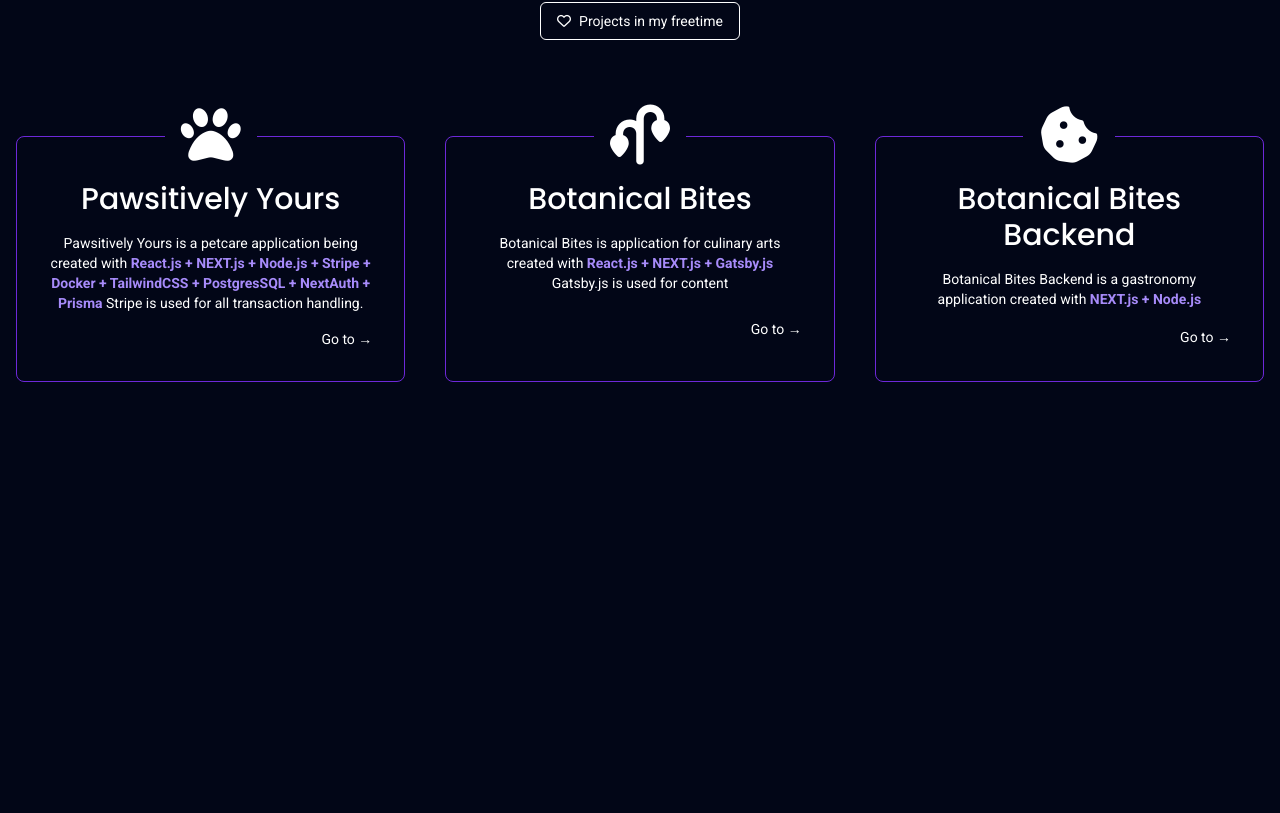
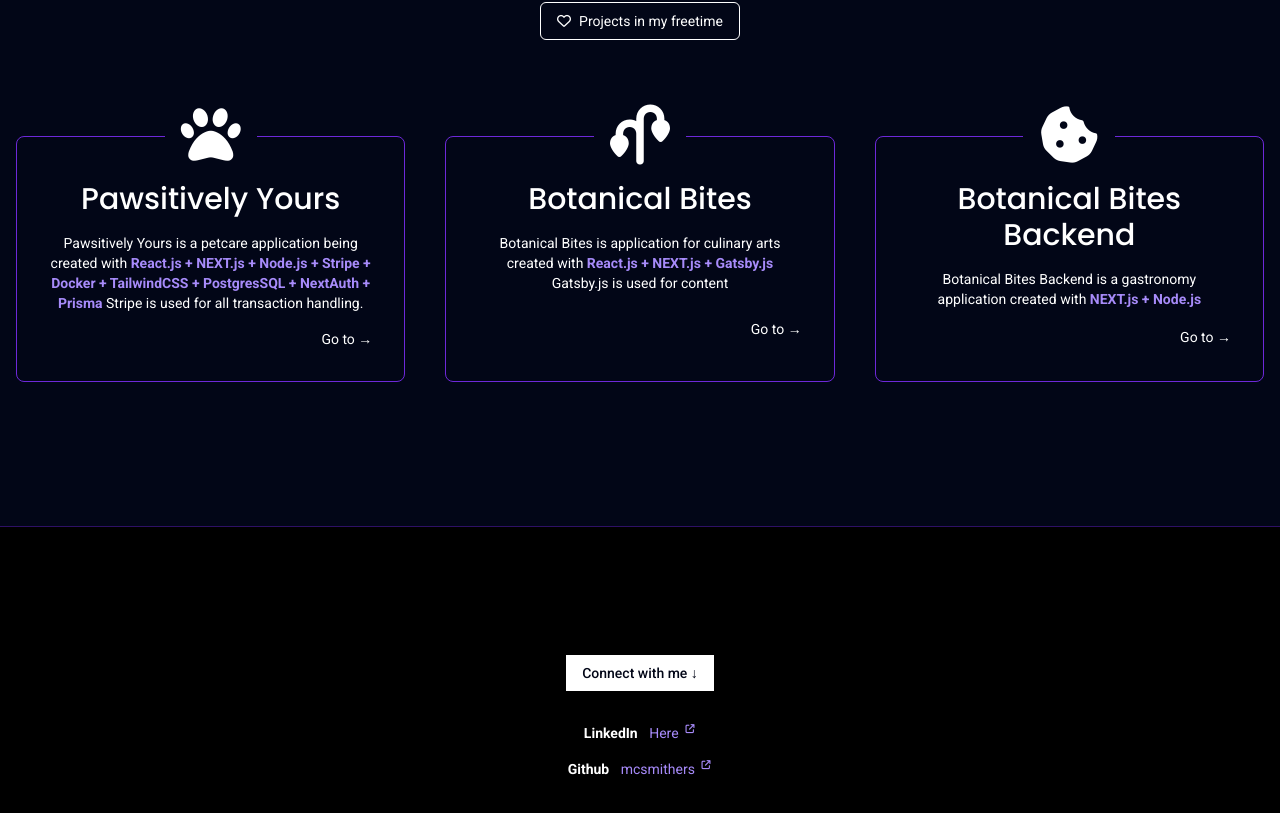
Before and after one commit to mcsmithers/portfolio-page, a SvelteKit app: page / in a window 1280 px wide. Shown: the part 909-1722 px from the top of the page. Before the commit the page ends 1435 px from the top, so only its background shows below. Built offline with nearby package versions, Linux system fonts and the light colour scheme.

Commit message:
completed styling on main and footer

```diff
--- a/src/components/Footer.svelte
+++ b/src/components/Footer.svelte
@@ -0,0 +1,28 @@
+<footer
+	class="py-20 sm:py-32 bg-black border-t border-solid border-violet-950 flex flex-col gap-4 sm:gap-8 justify-center items-center"
+>
+	<p class="px-4 py-2 bg-white text-slate-950 font-medium">Connect with me &darr;</p>
+	<div class="flex flex-col gap-4 items-center justify-center">
+		<p>
+			<b class="pr-2">LinkedIn</b>
+            <a class="text-violet-400" target="_blank"
+				href="https://linkedin.com/in/christinsmithers">Here
+                 <sup>
+                <span class="text-xs scale-75 pl-0.5">
+                    <i class="fa-solid fa-arrow-up-right-from-square text-xs scale-[75%]"></i>
+                </span>
+            </sup>
+			</a>
+		</p>
+		<p>
+			<b class="pr-2">Github</b>
+			<a class="text-violet-400" target="_blank" href="https://github.com/mcsmithers">mcsmithers
+                <sup>
+                <span class="text-xs scale-75 pl-0.5">
+                    <i class="fa-solid fa-arrow-up-right-from-square text-xs scale-[75%]"></i>
+                </span>
+            </sup>
+        </a>
+		</p>
+	</div>
+</footer>
```
